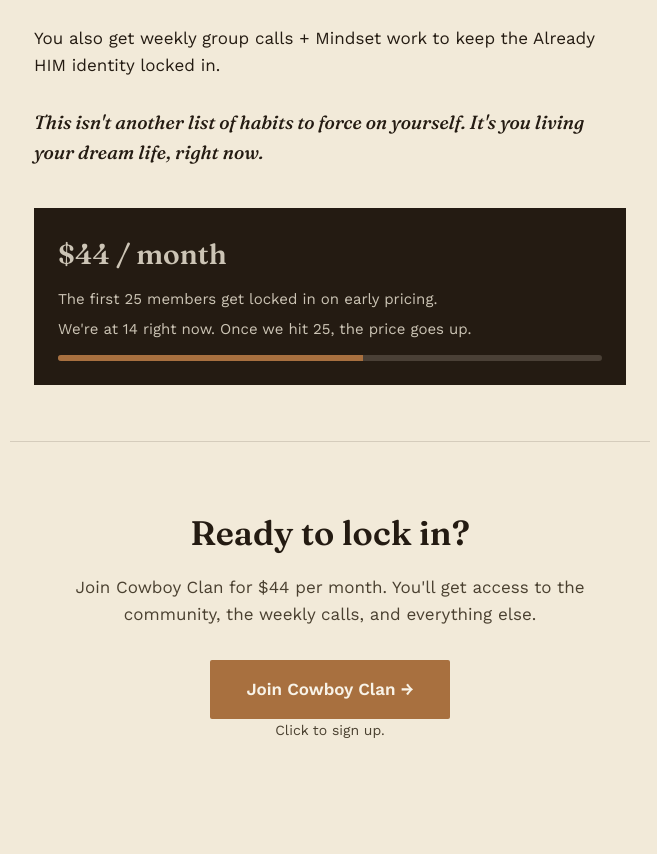
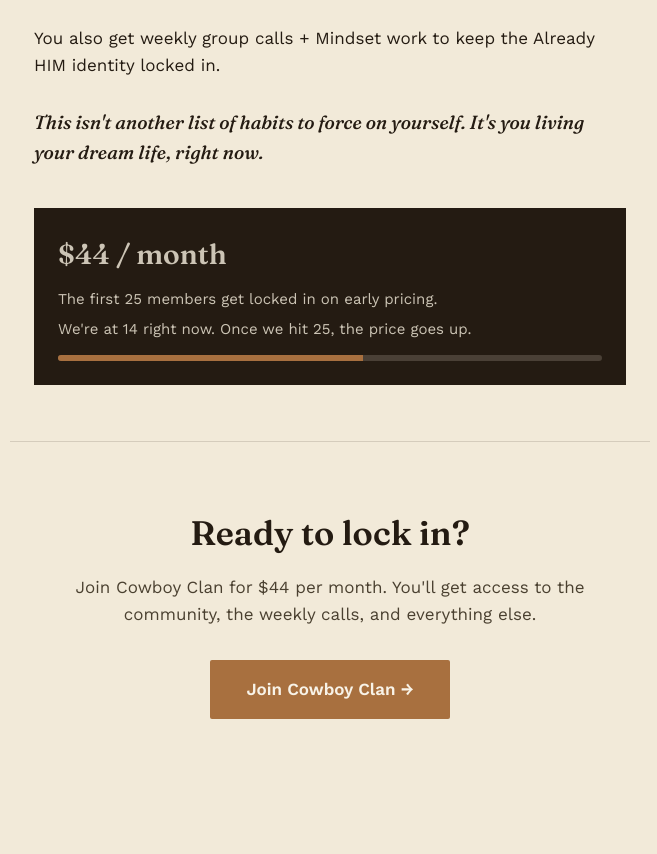
Before and after one commit to Itunu2003/James-Leon-Sales-Page, a plain HTML site: page index.html in a window 1280 px wide. Shown: the part 3385-4239 px from the top of the page, without its empty margins (310-967 px from the left). After the commit the page ends 4184 px from the top, so only its background shows below. Drawn offline with nearby package versions, Linux system fonts and the light colour scheme.

Commit message:
Remove sign-up note from index.html
Removed the sign-up note from the call-to-action section.

```diff
--- a/index.html
+++ b/index.html
@@ -323,7 +323,6 @@
     <h2 class="serif">Ready to lock in?</h2>
     <p>Join Cowboy Clan for $44 per month. You'll get access to the community, the weekly calls, and everything else.</p>
     <a class="cta-button" href="https://www.skool.com/cowboyclan/about" target="_blank" rel="noopener">Join Cowboy Clan →</a>
-    <p class="cta-note">Click to sign up.</p>
   </div>
 
 </body>
```
